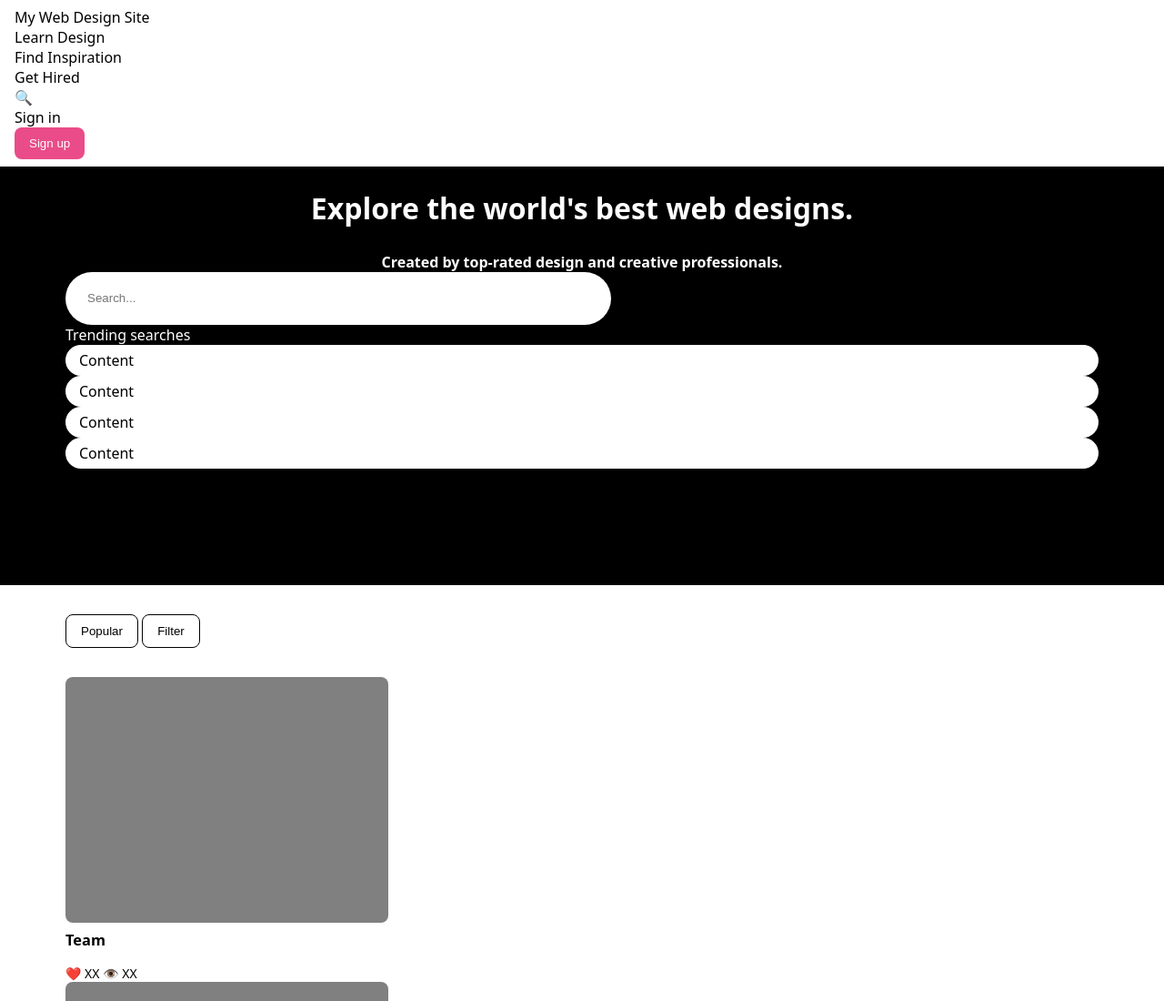
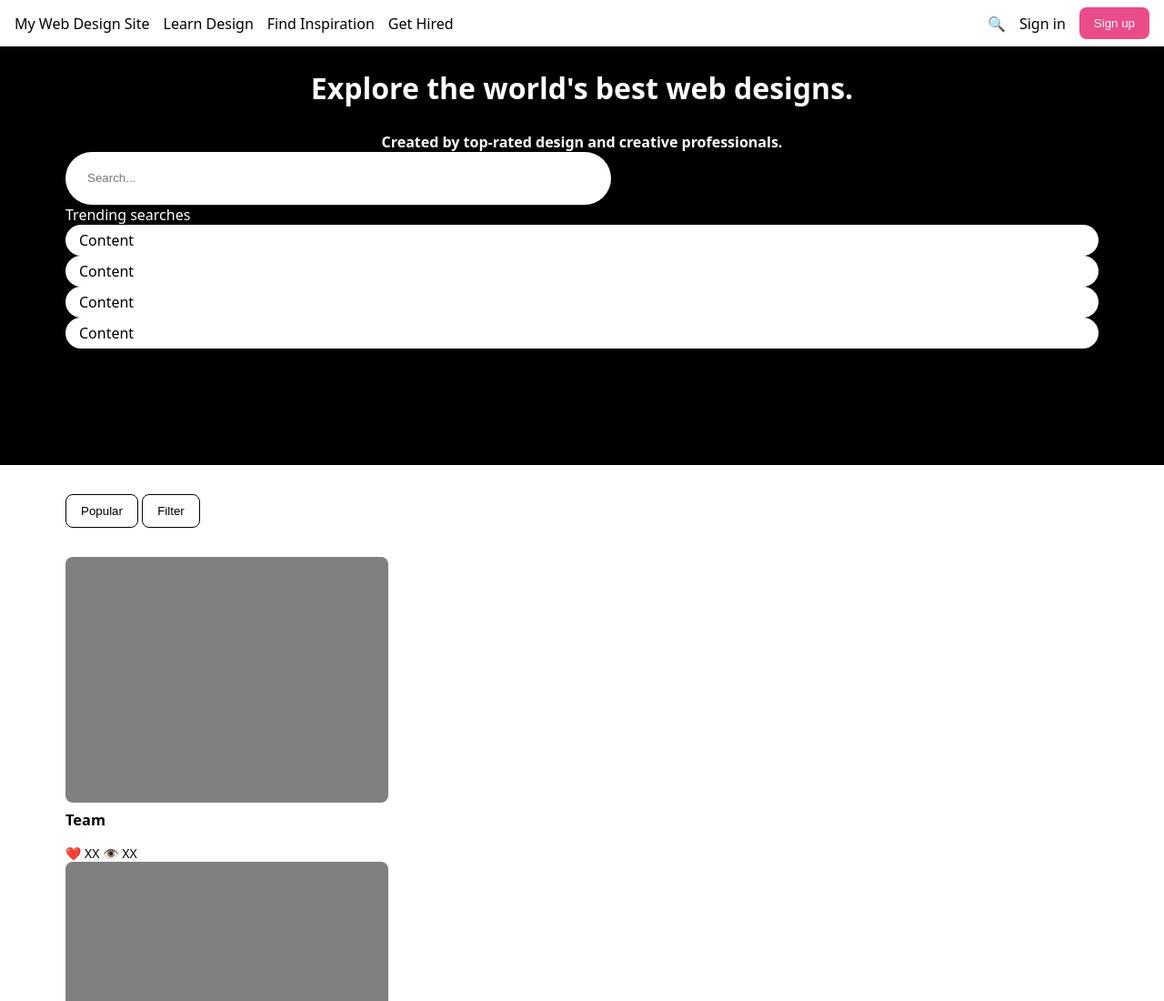
Before and after one commit to SquidIcarus/flexbox-lab, a plain HTML site: page index.html in a window 1280 px wide. Shown: the top 1100 px of the page at 91% size. Drawn offline with Linux system fonts and the light colour scheme.

Commit message:
style the nav

```diff
--- a/css/style.css
+++ b/css/style.css
@@ -11,6 +11,15 @@
   nav {
     background-color: white;
     padding: 8px 16px;
+    display: flex; /* converts the <nav> element parent into a flex container  */
+    flex-direction: row; /* sets the flex container into a row */
+    justify-content: space-between; /* creates space between the "destinations" and "actions" div id child elements */
+  }
+
+  #destinations, #actions { /* combines the "destinations" and "actions" id into one block */
+    display: flex;
+    gap: 15px; /* creates a 15px gap between each <p> element */
+    align-items: center; /* aligns the p elements into the center of the row */
   }
 
   p {
```
